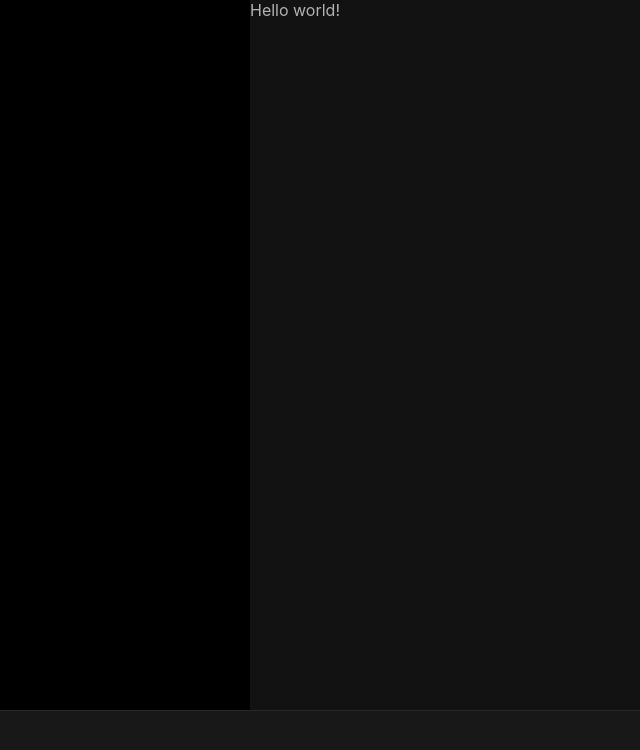
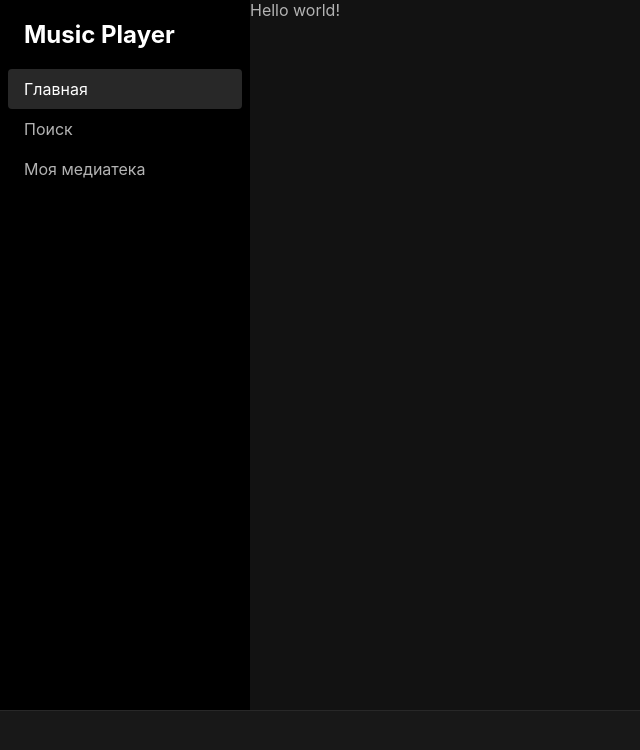
Before and after one commit to Evgeniy638/front-music-player, a Next.js app: page / in a window 1280 px wide. Shown: the top 750 px of the page, without its empty margins (0-640 px from the left). Built offline with nearby package versions, Linux system fonts and the light colour scheme; no server answers.

Commit message:
added navbar

```diff
--- a/components/MainContainer/MainContainer.tsx
+++ b/components/MainContainer/MainContainer.tsx
@@ -4,6 +4,7 @@ import getConfig from 'next/config';
 import { setBaseUrl } from "../../api";
 
 import style from "./MainContainer.module.scss";
+import Navbar from "../Navbar/Navbar";
 
 setBaseUrl(getConfig().publicRuntimeConfig.BASE_URL);
 
@@ -17,7 +18,7 @@ const MainContainer= (props: IPropsMainContainer) => {
             <MusicPlayerHead/>
             <div className={style.MainContainer}>
                 <nav className={style.MainContainer__nav}>
-
+                    <Navbar/>
                 </nav>
                 <main className={style.MainContainer__main}>
                     {props.children}
--- /dev/null
+++ b/components/Navbar/Navbar.module.scss
@@ -0,0 +1,33 @@
+$side-padding: 24px;
+$side-padding-menu: 8px;
+
+.Navbar {
+    &__title {
+        color: $primary-color;
+        padding: 0 $side-padding;
+    }
+
+    &__menu {
+        padding: 0 $side-padding-menu;
+        list-style-type: none;
+    }
+
+    &__menuLink {
+        height: 40px;
+        padding: 0 $side-padding - $side-padding-menu;
+        border-radius: 4px;
+        display: flex;
+        align-items: center;
+        cursor: pointer;
+        transition: color 0.8s;
+
+        &_active {
+            background-color: #282828;
+            color: $primary-color;
+        }
+
+        &:hover {
+            color: $primary-color;
+        }
+    }
+}
--- /dev/null
+++ b/components/Navbar/Navbar.tsx
@@ -0,0 +1,55 @@
+import { useRouter } from 'next/dist/client/router';
+import Link from 'next/link';
+
+import style from "./Navbar.module.scss";
+
+const arrLinks = [
+    {
+        href: "/",
+        name: "Главная"
+    },
+    {
+        href: "/search",
+        name: "Поиск"
+    },
+    {
+        href: "/media_library",
+        name: "Моя медиатека"
+    }
+]
+
+interface Props {
+
+}
+
+const Navbar: React.FC<Props> = () => {
+    const router = useRouter();
+
+    return (
+        <div className={style.Navbar}>
+            <h1 className={style.Navbar__title}>
+                Music Player
+            </h1>
+            <ul className={style.Navbar__menu}>
+                {
+                    arrLinks.map(link => (
+                        <li key={link.name}>
+                            <Link href={link.href}>
+                                <a
+                                    className={`
+                                        ${style.Navbar__menuLink}
+                                        ${router.pathname === link.href && style.Navbar__menuLink_active}
+                                    `}
+                                >
+                                    {link.name}
+                                </a>
+                            </Link>
+                        </li>
+                    ))
+                }
+            </ul>
+        </div>
+    )
+}
+
+export default Navbar
--- a/styles/variables.scss
+++ /dev/null
@@ -1,2 +0,0 @@
-$primary-color: #fff;
-$secondary-color: #b3b3b3;
```
Also changed, not shown: pages/media_library.tsx (added, +11 -0 lines), pages/search.tsx (added, +11 -0 lines).
